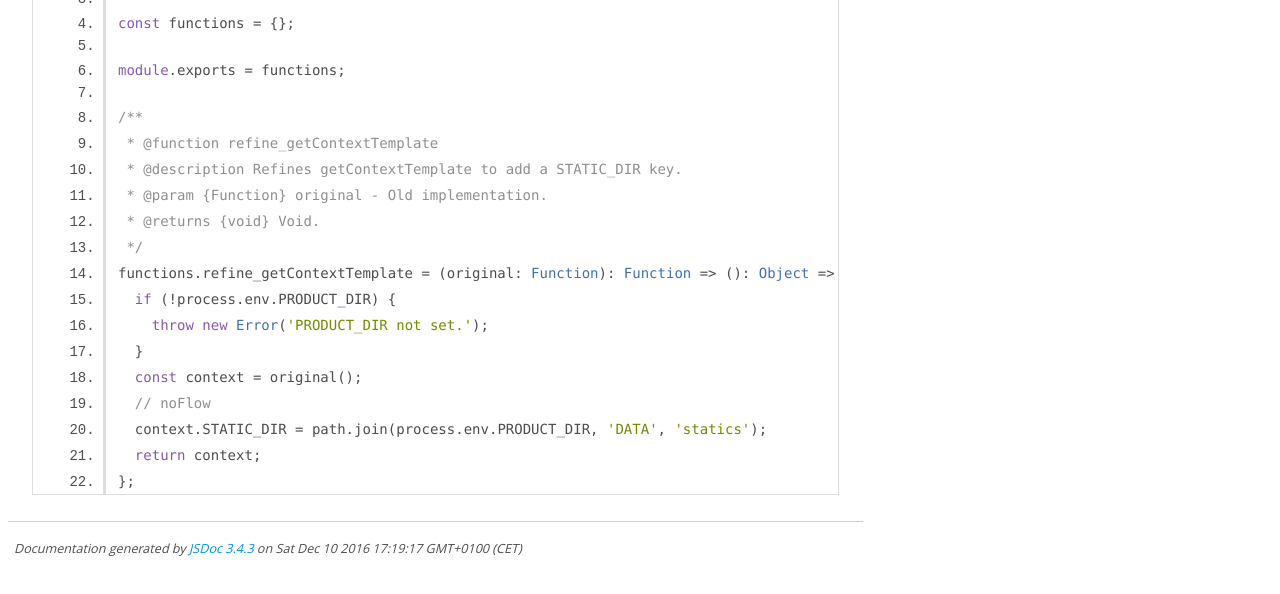
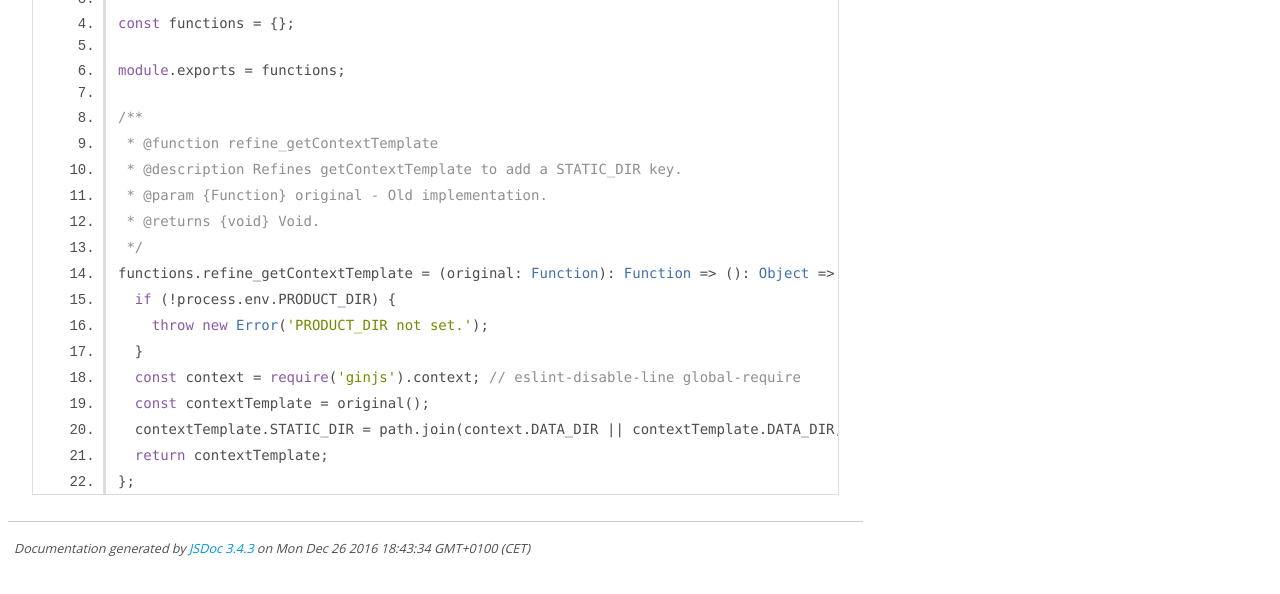
Before and after one commit to WiRai/ginjs-statics, a website: page doc/functions.js.html in a window 1280 px wide. Shown: the part 202-796 px from the top of the page. Drawn offline with Linux system fonts and the light colour scheme.

Commit message:
updated ginjs-statics to use ginjs 0.2.x

```diff
--- a/doc/functions.js.html
+++ b/doc/functions.js.html
@@ -43,10 +43,10 @@ functions.refine_getContextTemplate = (original: Function): Function => (): Obje
   if (!process.env.PRODUCT_DIR) {
     throw new Error('PRODUCT_DIR not set.');
   }
-  const context = original();
-  // noFlow
-  context.STATIC_DIR = path.join(process.env.PRODUCT_DIR, 'DATA', 'statics');
-  return context;
+  const context = require('ginjs').context; // eslint-disable-line global-require
+  const contextTemplate = original();
+  contextTemplate.STATIC_DIR = path.join(context.DATA_DIR || contextTemplate.DATA_DIR, 'statics');
+  return contextTemplate;
 };
 </code></pre>
         </article>
@@ -64,7 +64,7 @@ functions.refine_getContextTemplate = (original: Function): Function => (): Obje
 <br class="clear">
 
 <footer>
-    Documentation generated by <a href="https://github.com/jsdoc3/jsdoc">JSDoc 3.4.3</a> on Sat Dec 10 2016 17:19:17 GMT+0100 (CET)
+    Documentation generated by <a href="https://github.com/jsdoc3/jsdoc">JSDoc 3.4.3</a> on Mon Dec 26 2016 18:43:34 GMT+0100 (CET)
 </footer>
 
 <script> prettyPrint(); </script>
--- a/package.json
+++ b/package.json
@@ -46,6 +46,6 @@
     "fs-extra": "^1.0.0"
   },
   "peerDependencies": {
-    "ginjs": "0.1.x"
+    "ginjs": "0.2.x"
   }
 }
```
Also changed, not shown: doc/global.html (+1 -1 lines), doc/index.html (+1 -1 lines), doc/tasks.js.html (+1 -1 lines), lib/functions.js (+4 -4 lines), src/functions.js (+4 -4 lines).
